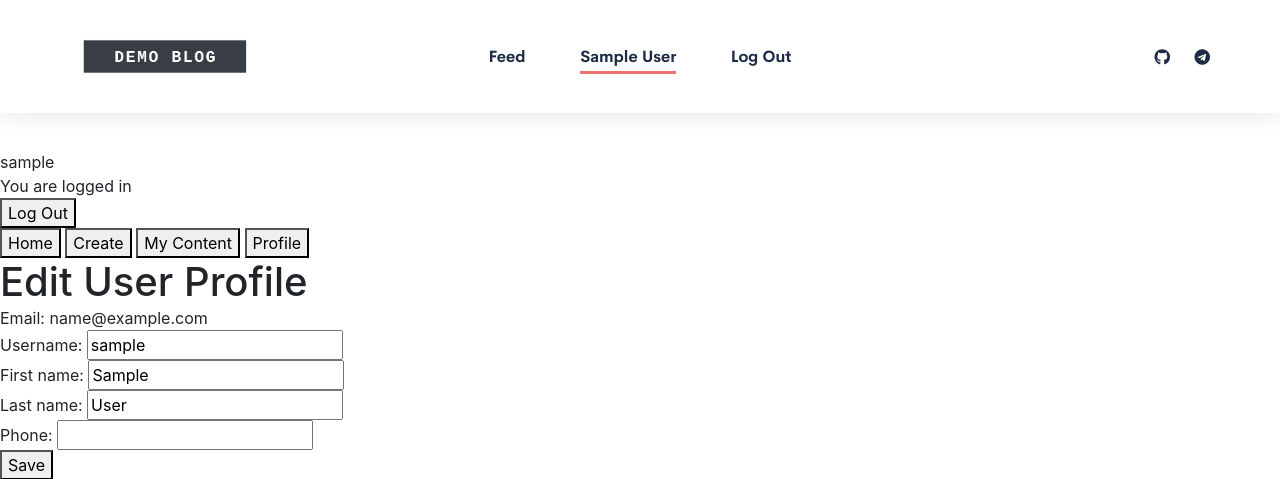
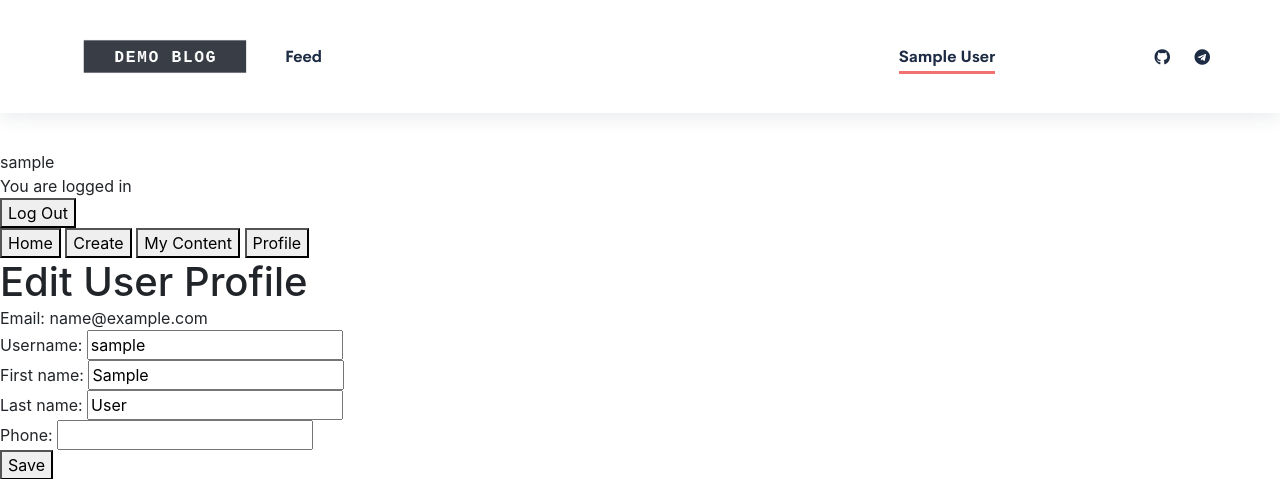
Before and after one commit to gt-pg1/demo_blog_dj, a Django app: page /edit in a window 1280 px wide. Shown: the top 479 px of the page. Run offline with Django 4.2, Linux system fonts and the light colour scheme; the visitor is signed in with stand-in values (Sample User, id 1); data comes from the database, SQL or seed files in the repository; some libraries are stand-ins or nearby versions; some web fonts are replaced.

Commit message:
header is ready

```diff
--- a/blogblog/blog/static/blog/css/style.css
+++ b/blogblog/blog/static/blog/css/style.css
@@ -286,11 +286,6 @@ header {
                 -ms-transition: all 0.4s cubic-bezier(0.22, 0.68, 0, 1.71);
                 -o-transition: all 0.4s cubic-bezier(0.22, 0.68, 0, 1.71);
                 transition: all 0.4s cubic-bezier(0.22, 0.68, 0, 1.71); }
-              header .header-wrapper .header-menu ul .nav-item form button.pisen-nav-link {
-                border: none;
-                background: none;
-                cursor: pointer;
-                outline: none;}
 
     header .header-wrapper .menu-function {
       text-align: right; }
@@ -425,7 +420,56 @@ header.mobile .header-wrapper .menu-function {
    Custom Header Styles (for demo blog)
 *************************************/
 
-
+/* For the correct operation of the menu and drop-down list for Django (working with form and button) */
+header .header-wrapper .header-menu ul .nav-item form button.pisen-nav-link {
+  border: none;
+  background: none;
+  cursor: pointer;
+  outline: none;}
+header .header-wrapper .header-menu ul .nav-item .sub-menu .sub-menu_item form button {
+  background: transparent;
+  border: none;
+  padding: 0;
+  color: #1d2c44;
+  text-align: left;}
+
+/* For the correct display of the first and last menu items
+(on the left is the feed, on the right is account management, as is customary in blogs) */
+@media (min-width: 768px) {
+  .header-wrapper .navigation {
+    display: flex;
+    justify-content: space-between;
+  }
+
+  .header-wrapper .nav-left {
+    order: 1;
+  }
+
+  .header-wrapper .nav-right {
+    order: 3;
+  }
+
+  .header-wrapper .nav-feed {
+    order: 2;
+  }
+}
+
+
+@media (max-width: 767px) {
+  .header-wrapper .nav-left,
+  .header-wrapper .nav-right {
+    justify-content: flex-start;
+  }
+
+  .header-wrapper .nav-right {
+    margin-top: 10px;
+  }
+
+  .header-wrapper .sub-menu-opener {
+    display: inline-block;
+    margin-left: 5px;
+  }
+}
 
 
 /************************************
--- a/blogblog/blog/templates/blog/includes/header.html
+++ b/blogblog/blog/templates/blog/includes/header.html
@@ -21,31 +21,37 @@
       <a href="#" id="showMenu"><i class="fas fa-bars"></i></a>
     </div>
     <nav class="navigation">
+      <div class="nav-left">
         <ul>
-                <li class="nav-item">
+          <li class="nav-item nav-feed">
             <a class="pisen-nav-link {% if feed_url in request.path %}active{% endif %}" href="{{ feed_url }}">Feed</a>
           </li>
+        </ul>
+      </div>
+      <div class="nav-right">
+        <ul>
           {% if is_authenticated %}
-                <li class="nav-item">
+          <li class="nav-item nav-user">
             <a class="pisen-nav-link {% if user_edit_url in request.path or create_content_url in request.path or request.user.username in request.path %}active{% endif %}" href="{{ user_edit_url }}">{{ user.author }}</a>
             <i class="submenu-opener fas fa-plus"></i>
             <ul class="sub-menu">
               <li class="sub-menu_item"><a class="sub-menu-link" href="{{ create_content_url }}">Create</a></li>
               <li class="sub-menu_item"><a class="sub-menu-link" href="{{ my_content_url }}">My Content</a></li>
+              <li class="sub-menu_item">
+               <form action="{{ logout_url }}" method="post">
+                 {% csrf_token %}
+                 <button class="sub-menu-link" type="submit">Log Out</button>
+               </form>
+             </li>
             </ul>
           </li>
-                <li class="nav-item">
-                  <form action="{{ logout_url }}" method="post">
-                    {% csrf_token %}
-                    <button class="pisen-nav-link" type="submit">Log Out</button>
-                  </form>
-                </li>
           {% else %}
-                <li class="nav-item">
+          <li class="nav-item nav-user">
             <a class="pisen-nav-link" href="{{ login_url }}">Sign In</a>
           </li>
           {% endif %}
         </ul>
+      </div>
     </nav>
 </div>
           <div class="col-0 col-xl-2">
```
Also changed, not shown: blogblog/blog/templates/blog/feed.html (deleted, +0 -48 lines). Lines whose indentation alone changed are shown as unchanged.
